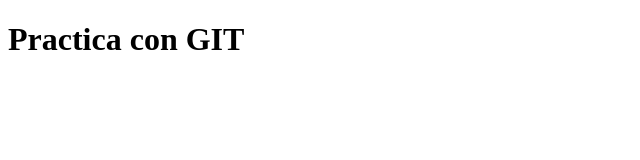
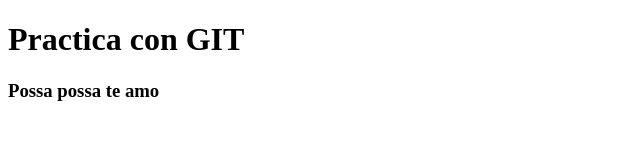
Before and after one commit to panadero51/git-test, a plain HTML site: page index.html in a window 1280 px wide. Shown: the whole page, without its empty margins (0-640 px from the left). Drawn offline with Linux system fonts and the light colour scheme.

Commit message:
Añadi un h3 al index

```diff
--- a/index.html
+++ b/index.html
@@ -7,6 +7,7 @@
 </head>
 <body>
 	<h1>Practica con GIT</h1>
+	<h3>Possa possa te amo</h3>
 <script src="codigo.js"></script>
 </body>
 </html>
```
